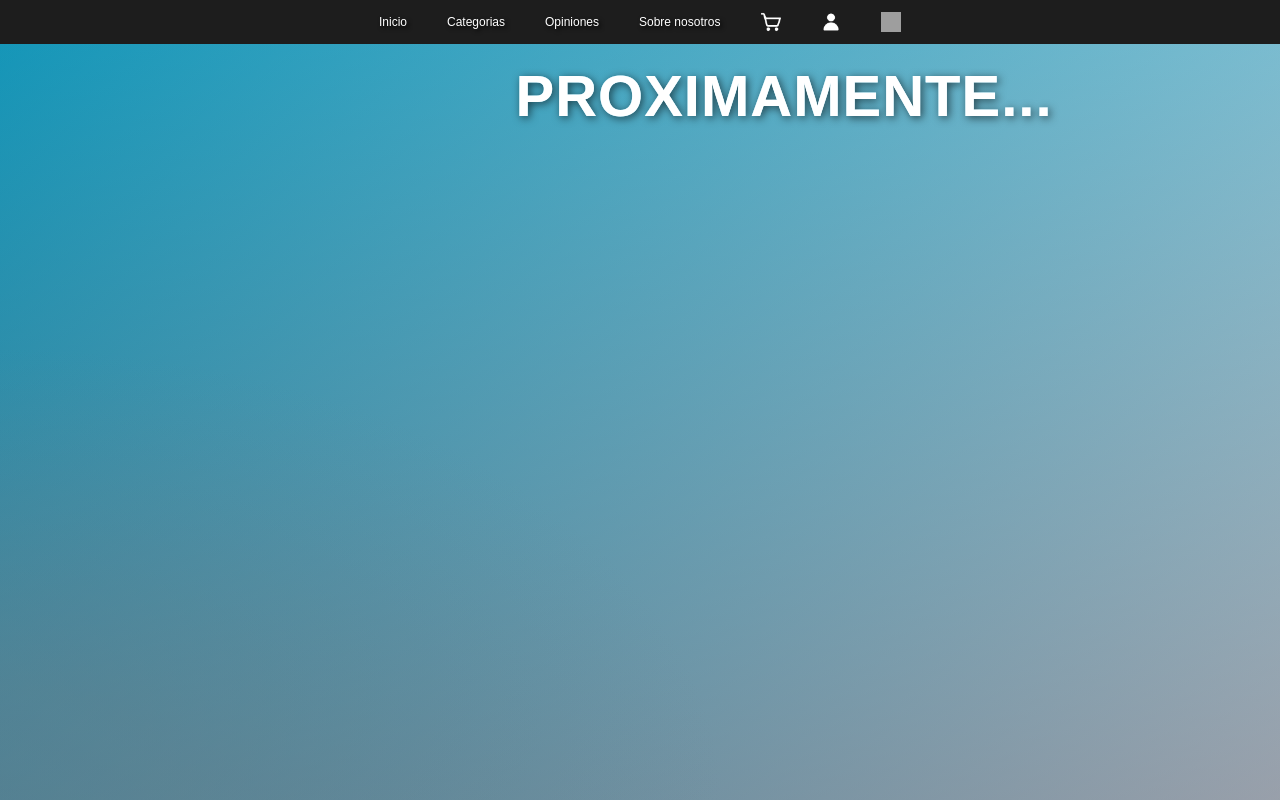
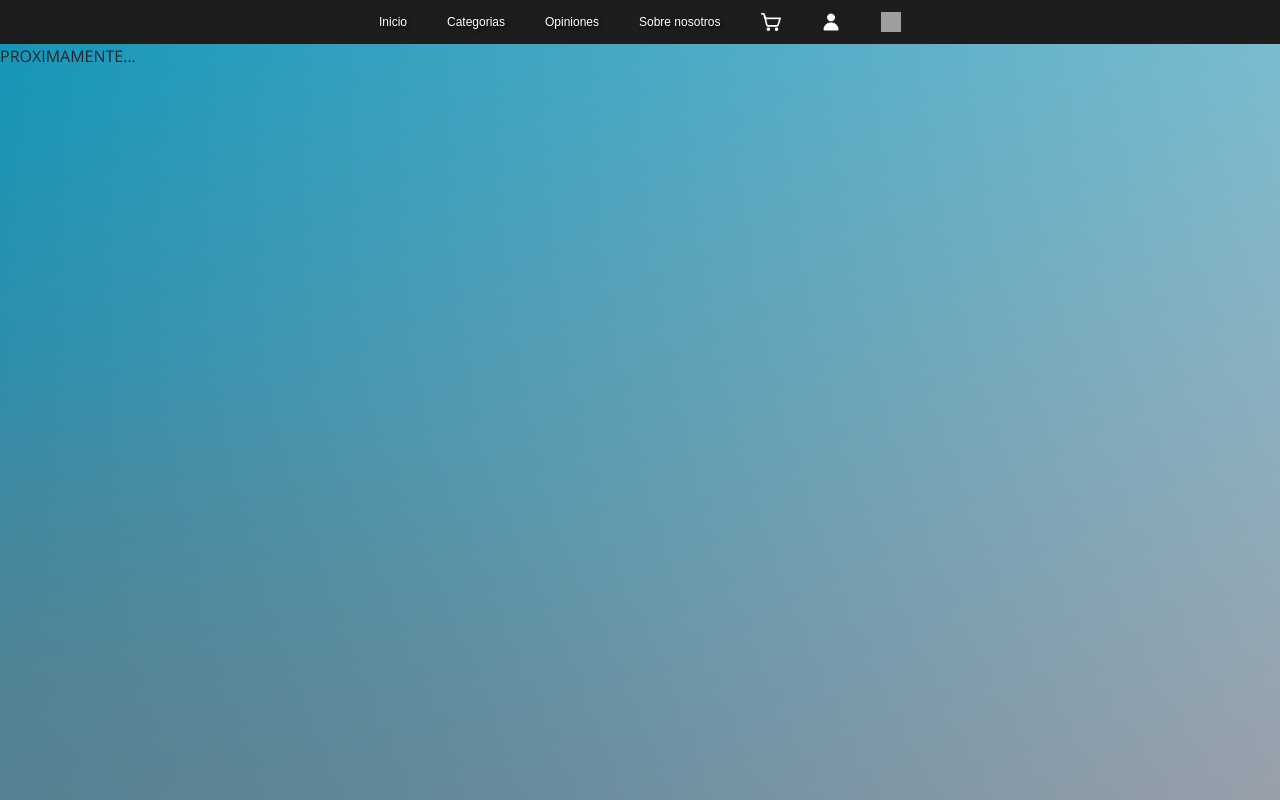
Before and after one commit to 203720/Landing-page, a React (Create React App) app in the folder proyecto-api/: page /Compra in a window 1280 px wide. Built offline with nearby package versions, Linux system fonts and the light colour scheme; grey boxes are pictures that could not be loaded.

Commit message:
Update Compra.jsx
Co-Authored-By: Emilio Torres <77992695+203453@users.noreply.github.com>

```diff
--- a/proyecto-api/src/pages/Compra.jsx
+++ b/proyecto-api/src/pages/Compra.jsx
@@ -3,7 +3,7 @@ import '../css/compra.css'
 
 export const Compra = () => {
      return (
-          <div className="text">
+          <div className="textCompra">
                <p>PROXIMAMENTE...</p>
           </div>
      )
```
